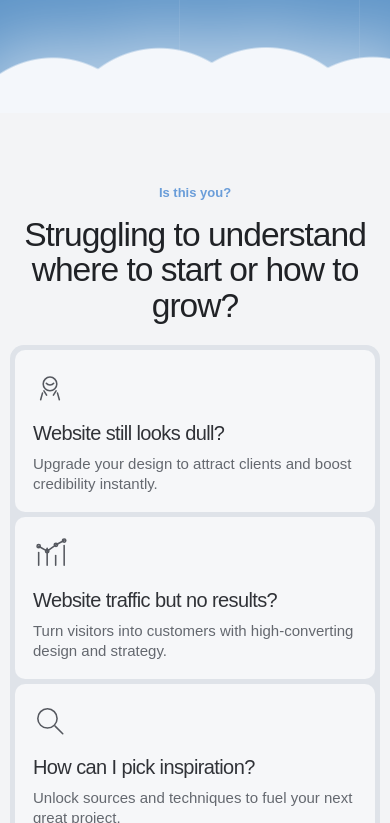
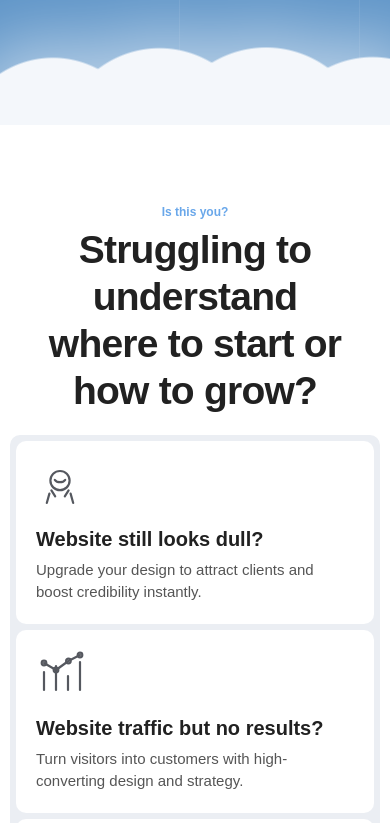
Before and after one commit to Gautham28/localhost-classes, a React (Vite) app: page / in a window 390 px wide. Shown: the part 741-1564 px from the top of the page. Built offline with nearby package versions, Linux system fonts and the light colour scheme; a web font is replaced by a local one.

Commit message:
refined the learn section

```diff
--- a/src/App.css
+++ b/src/App.css
@@ -398,22 +398,33 @@ body {
 .learn-section {
   position: relative;
   z-index: 4;
-  margin-top: -34px;
-  padding: 118px 0 128px;
-  background: #f3f4f6;
+  margin-top: 0;
+  padding: 130px 30px 65px;
+  background: #ffffff;
   color: #222428;
 }
 
 .learn-inner {
-  width: min(1060px, calc(100% - 32px));
+  width: min(1200px, 100%);
   margin: 0 auto;
+}
+
+.learn-title-wrap {
+  width: 670px;
+  max-width: 100%;
+  min-height: 155.2px;
+  margin: 0 auto;
+  padding-top: 40px;
+  display: flex;
+  flex-direction: column;
+  align-items: center;
 }
 
 .learn-kicker {
   margin: 0 auto;
   width: max-content;
-  color: #6a9dd9;
-  font-size: 14px;
+  color: #69a7ea;
+  font-size: 13px;
   font-weight: 700;
   position: relative;
 }
@@ -421,47 +432,51 @@ body {
 .learn-kicker::after {
   content: '';
   position: absolute;
-  width: 88px;
-  height: 28px;
-  border-top: 2px solid #6ea4e2;
-  border-right: 2px solid #6ea4e2;
-  border-radius: 0 46px 0 0;
-  top: -10px;
+  width: 92px;
+  height: 30px;
+  border-top: 2px solid #71abeb;
+  border-right: 2px solid #71abeb;
+  border-radius: 0 48px 0 0;
+  top: -11px;
   left: calc(100% + 10px);
 }
 
-.learn-section h2 {
-  margin: 14px 0 54px;
+.learn-title-wrap h2 {
+  margin: 8px 0 0;
   text-align: center;
-  font-size: clamp(2rem, 4.5vw, 4.1rem);
-  line-height: 1.05;
-  letter-spacing: -0.03em;
-  color: #202226;
+  font-size: 48px;
+  line-height: 1.2;
+  letter-spacing: -0.02em;
+  font-weight: 600;
+  color: #212121;
 }
 
 .learn-grid {
-  background: #dfe3e9;
-  border-radius: 14px;
-  padding: 6px;
+  width: min(1200px, 100%);
+  margin: 40px auto 0;
+  background: #ebeef3;
+  border-radius: 10px;
+  padding: 10px;
   display: grid;
   grid-template-columns: repeat(3, minmax(0, 1fr));
-  gap: 6px;
+  gap: 10px;
 }
 
 .learn-card {
-  background: #f6f7f9;
+  background: #ffffff;
   border-radius: 10px;
-  padding: 28px 26px 24px;
-  min-height: 222px;
+  padding: 30px;
+  min-height: 295.2px;
   display: flex;
   flex-direction: column;
 }
 
 .learn-icon {
-  width: 44px;
-  height: 44px;
+  width: 60px;
+  height: 60px;
   display: inline-flex;
   color: #55585f;
+  flex: 0 0 60px;
 }
 
 .learn-icon svg {
@@ -473,20 +488,57 @@ body {
   stroke-linejoin: round;
 }
 
+.learn-copy {
+  width: 326.66px;
+  max-width: 100%;
+  margin-top: auto;
+}
+
 .learn-card h3 {
-  margin: 56px 0 10px;
-  font-size: 33px;
-  line-height: 1.12;
-  letter-spacing: -0.03em;
-  color: #303237;
+  margin: 0;
+  font-size: 20px;
+  line-height: 1;
+  letter-spacing: 0;
+  color: #212121;
+  font-weight: 600;
 }
 
 .learn-card p {
-  margin: 0;
-  font-size: 26px;
-  line-height: 1.32;
-  color: #64686f;
-  font-weight: 500;
+  margin: 13px 0 0;
+  font-size: 16px;
+  line-height: 1.6;
+  color: #555555;
+  font-weight: 400;
+}
+
+.learn-floor {
+  width: min(1200px, 100%);
+  height: 92px;
+  margin: 34px auto 0;
+  position: relative;
+  display: flex;
+  align-items: flex-end;
+  justify-content: center;
+  color: #7f8490;
+  font-size: 14px;
+}
+
+.learn-floor::before {
+  content: '';
+  position: absolute;
+  inset: 0;
+  background-image:
+    linear-gradient(to top, rgba(100, 114, 133, 0.08), transparent 74%),
+    repeating-linear-gradient(to right, rgba(116, 125, 141, 0.14) 0 1px, transparent 1px 36px),
+    repeating-linear-gradient(to bottom, rgba(116, 125, 141, 0.1) 0 1px, transparent 1px 24px);
+  transform: perspective(480px) rotateX(68deg);
+  transform-origin: top;
+  opacity: 0.45;
+}
+
+.learn-floor span {
+  position: relative;
+  z-index: 1;
 }
 
 .curriculum-section {
@@ -1518,12 +1570,8 @@ body {
 
 /* Desktop screenshot was captured on a very large canvas */
 @media (max-width: 1500px) {
-  .learn-card h3 {
-    font-size: 31px;
-  }
-
-  .learn-card p {
-    font-size: 24px;
+  .learn-section {
+    padding: 118px 24px 60px;
   }
 
   .module-header h3 {
@@ -1634,33 +1682,61 @@ body {
   }
 
   .learn-section {
-    margin-top: -16px;
-    padding: 86px 0 82px;
+    padding: 90px 20px 56px;
+  }
+
+  .learn-title-wrap {
+    width: 100%;
+    min-height: 0;
+    padding-top: 16px;
   }
 
   .learn-kicker::after {
     display: none;
   }
 
-  .learn-section h2 {
-    margin-bottom: 34px;
+  .learn-title-wrap h2 {
+    font-size: 40px;
+    line-height: 1.15;
   }
 
   .learn-grid {
+    margin-top: 26px;
     grid-template-columns: repeat(2, minmax(0, 1fr));
+    gap: 8px;
+    padding: 8px;
   }
 
   .learn-card {
-    min-height: 180px;
+    min-height: 220px;
+    padding: 24px;
+  }
+
+  .learn-icon {
+    width: 52px;
+    height: 52px;
+    flex-basis: 52px;
+  }
+
+  .learn-copy {
+    width: auto;
+    margin-top: 30px;
   }
 
   .learn-card h3 {
+    font-size: 18px;
+  }
+
+  .learn-card p {
+    margin-top: 10px;
+    font-size: 15px;
+    line-height: 1.45;
+  }
+
+  .learn-floor {
     margin-top: 24px;
-    font-size: 24px;
-  }
-
-  .learn-card p {
-    font-size: 18px;
+    height: 72px;
+    font-size: 13px;
   }
 
   .curriculum-section {
@@ -1943,46 +2019,66 @@ body {
   }
 
   .learn-section {
-    margin-top: -12px;
-    padding: 70px 0 64px;
+    padding: 70px 10px 54px;
   }
 
   .learn-inner {
-    width: calc(100% - 20px);
+    width: 100%;
+  }
+
+  .learn-title-wrap {
+    width: 100%;
+    min-height: 0;
+    padding-top: 8px;
   }
 
   .learn-kicker {
-    font-size: 13px;
-  }
-
-  .learn-section h2 {
-    font-size: clamp(1.7rem, 9vw, 2.1rem);
-    margin-bottom: 22px;
+    font-size: 12px;
+  }
+
+  .learn-title-wrap h2 {
+    margin-top: 6px;
+    font-size: clamp(2.15rem, 10vw, 2.75rem);
+    line-height: 1.2;
   }
 
   .learn-grid {
+    margin-top: 20px;
     grid-template-columns: 1fr;
-    gap: 5px;
-    padding: 5px;
+    gap: 6px;
+    padding: 6px;
   }
 
   .learn-card {
     min-height: auto;
-    padding: 20px 18px 18px;
+    padding: 20px;
   }
 
   .learn-icon {
-    width: 34px;
-    height: 34px;
+    width: 48px;
+    height: 48px;
+    flex-basis: 48px;
+  }
+
+  .learn-copy {
+    width: auto;
+    margin-top: 20px;
   }
 
   .learn-card h3 {
+    font-size: 20px;
+  }
+
+  .learn-card p {
+    margin-top: 10px;
+    font-size: 15px;
+    line-height: 1.5;
+  }
+
+  .learn-floor {
     margin-top: 18px;
-    font-size: 20px;
-  }
-
-  .learn-card p {
-    font-size: 15px;
+    height: 58px;
+    font-size: 12px;
   }
 
   .curriculum-section {
--- a/src/components/learn.jsx
+++ b/src/components/learn.jsx
@@ -110,12 +110,14 @@ function Learn() {
   return (
     <section className="learn-section">
       <div className="learn-inner">
+        <div className="learn-title-wrap">
           <p className="learn-kicker">Is this you?</p>
           <h2>
             Struggling to understand
             <br />
             where to start or how to grow?
           </h2>
+        </div>
 
         <div className="learn-grid">
           {learnCards.map((card) => (
@@ -123,11 +125,16 @@ function Learn() {
               <span className="learn-icon">
                 <CardIcon type={card.icon} />
               </span>
+              <div className="learn-copy">
                 <h3>{card.title}</h3>
                 <p>{card.text}</p>
+              </div>
             </article>
           ))}
         </div>
+      </div>
+      <div className="learn-floor" aria-hidden="true">
+        <span>Trusted by.</span>
       </div>
     </section>
   )
```
Lines whose indentation alone changed are shown as unchanged.
